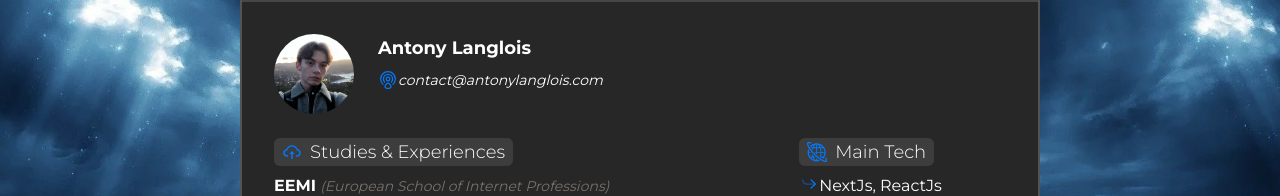
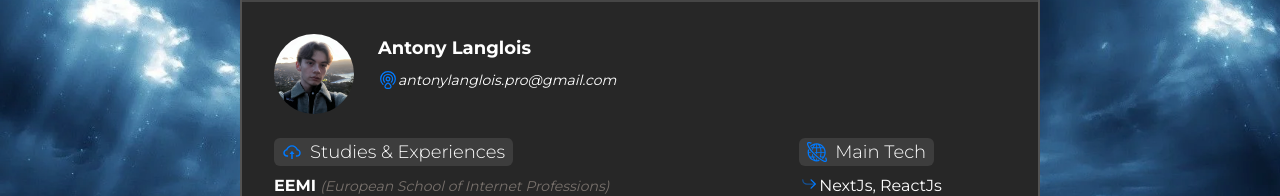
Before and after one commit to antonylgs/portfolio-antony, a Next.js app: page / in a window 1280 px wide. Shown: the part 147-343 px from the top of the page. Built offline with nearby package versions, Linux system fonts and the light colour scheme.

Commit message:
new email

```diff
--- a/src/components/MeWindow.js
+++ b/src/components/MeWindow.js
@@ -11,7 +11,7 @@ const MeWindow = forwardRef(({ childRef, ...props }, ref) => {
         <div className="flex flex-col gap-2">
           <h1 className="font-bold text-lg rounded-md">Antony Langlois</h1>
           <a
-            href="mailto:contact@antonylanglois.com"
+            href="mailto:antonylanglois.pro@gmail.com"
             className="italic text-sm flex items-center"
           >
             <Image
@@ -20,7 +20,7 @@ const MeWindow = forwardRef(({ childRef, ...props }, ref) => {
               height={20}
               alt="Airdrop icon"
             />
-            contact@antonylanglois.com
+            antonylanglois.pro@gmail.com
           </a>
         </div>
       </div>
```
